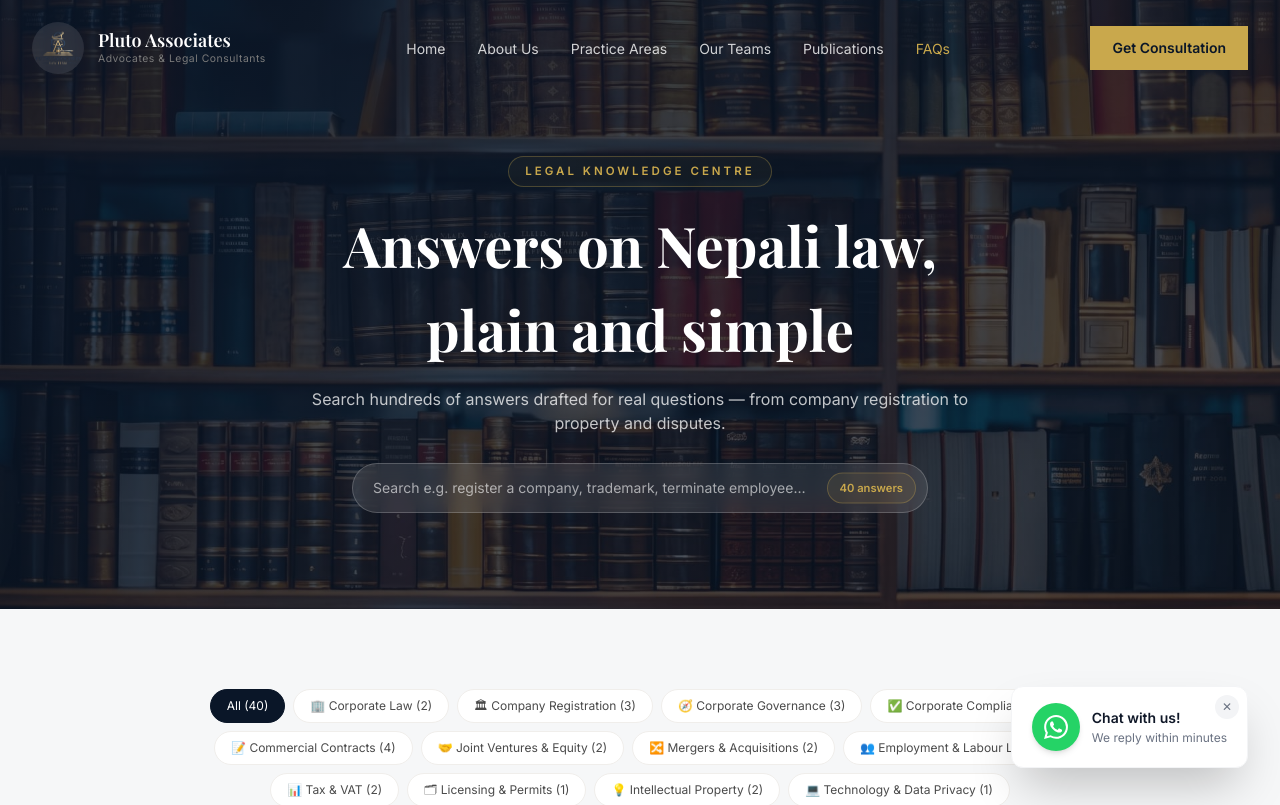
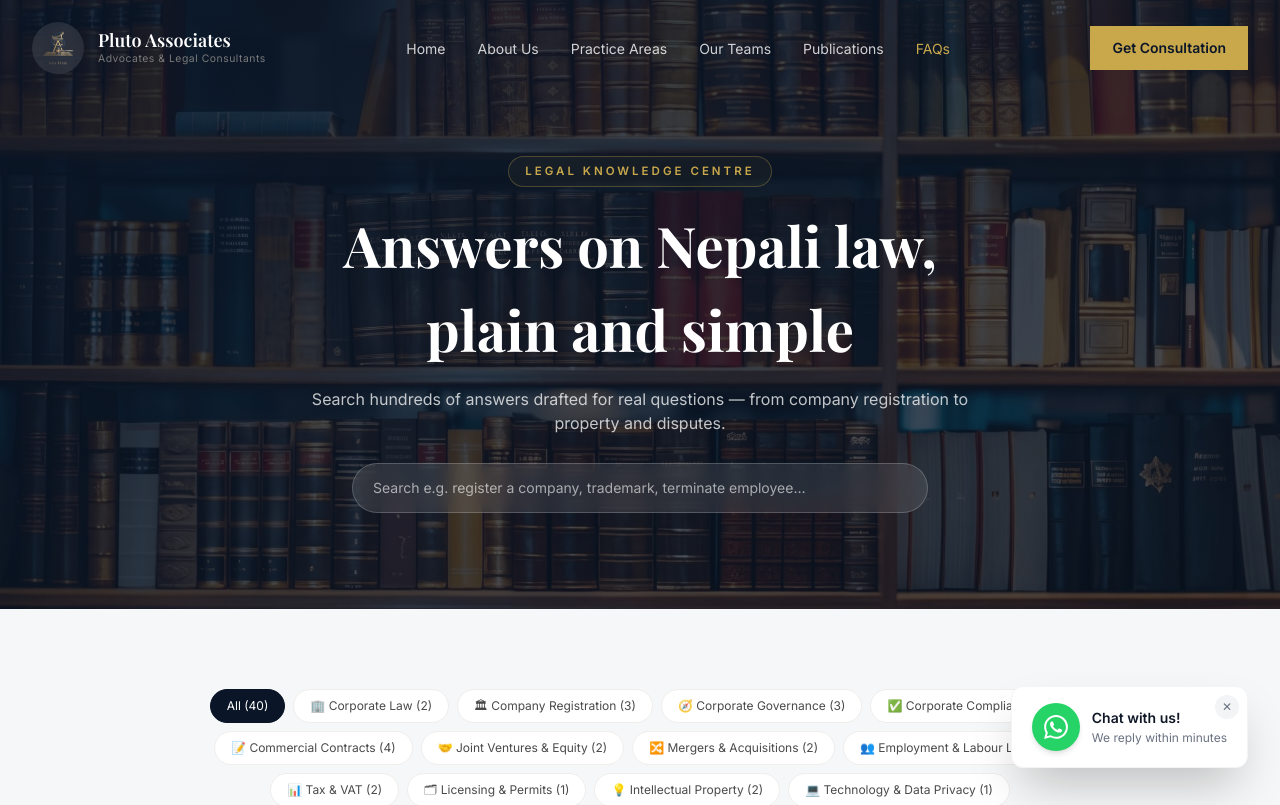
Before and after one commit to plutoassociates5-cyber/plutoassociates, a React (Vite) app: page /faq in a window 1280 px wide. Shown: the top 805 px of the page. Built offline with nearby package versions, Linux system fonts and the light colour scheme.

Commit message:
fix: remove FAQ answer-count pill from search box

```diff
--- a/src/pages/FaqPage.jsx
+++ b/src/pages/FaqPage.jsx
@@ -119,7 +119,6 @@ export default function FaqPage() {
           <div className="relative max-w-xl mx-auto">
             <input value={query} onChange={(e) => setQuery(e.target.value)} placeholder="Search e.g. register a company, trademark, terminate employee…"
               className="w-full rounded-full border border-white/20 bg-white/10 backdrop-blur px-5 py-3.5 pr-28 text-white placeholder:text-white/60 outline-none focus:border-gold text-sm" />
-            <span className="absolute right-3 top-1/2 -translate-y-1/2 text-gold bg-gold/10 border border-gold/30 rounded-full px-3 py-1.5 text-[0.7rem] font-semibold">{visible.length} answers</span>
           </div>
         </div>
       </section>
```
